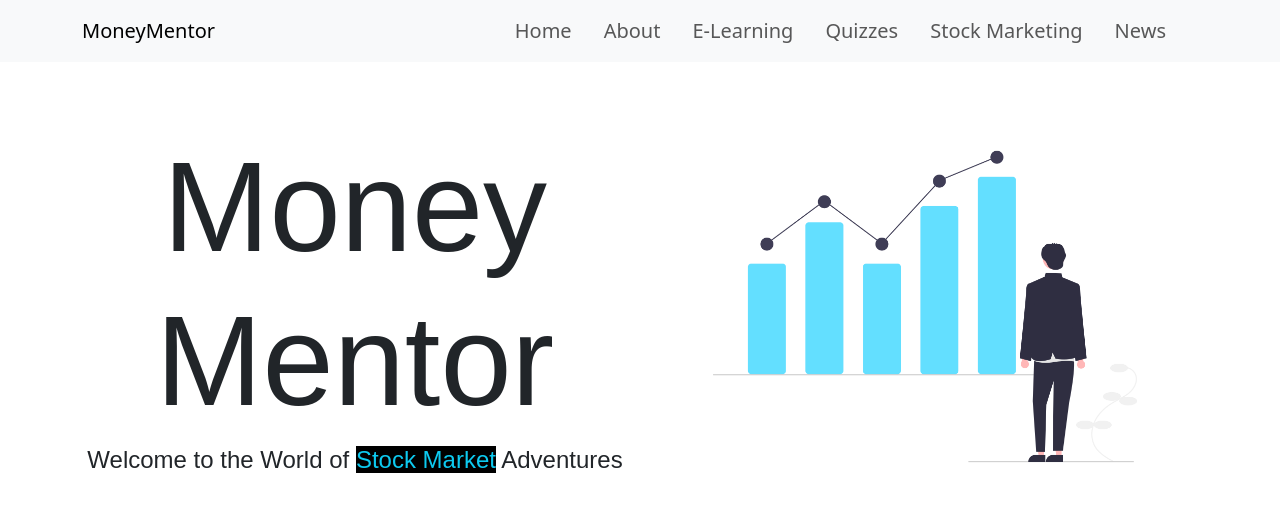
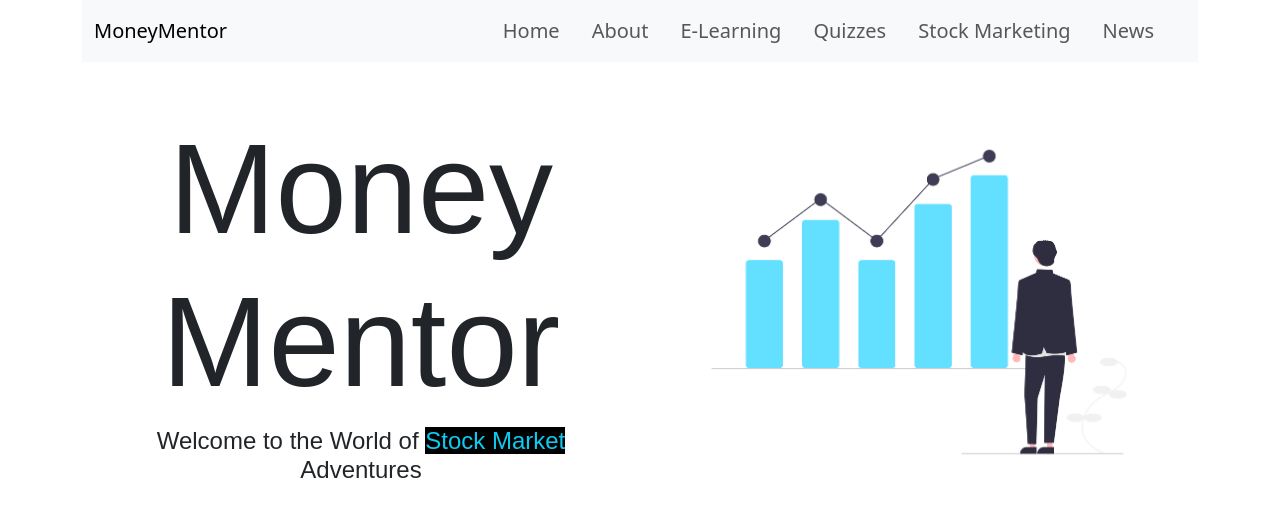
Before and after one commit to Invest-learning-WWCodeHackathon/frontend, a React (Create React App) app: page / in a window 1280 px wide. Shown: the top 516 px of the page. Built offline with nearby package versions, Linux system fonts and the light colour scheme; a web font is replaced by a local one.

Commit message:
added quizzes.js boiler plate

```diff
--- a/src/App.js
+++ b/src/App.js
@@ -1,14 +1,14 @@
 
 import './App.css';
-import Header from './components/Header';
-import Hero from './components/Hero';
+import Home from './components/Home';
+import Quizzes from './components/Quizzes';
 
 function App() {
 
   return (
     <div className="App">
-      <Header/>
-      <Hero/>
+      <Home/>
+      <Quizzes/>
     </div>
   );
 }
--- /dev/null
+++ b/src/components/Home.js
@@ -0,0 +1,19 @@
+import { Container } from 'react-bootstrap';
+
+import Header from './Header';
+import Hero from './Hero';
+
+function Home() {
+
+    return (
+        <div className="">
+            <Container>
+                <Header />
+                <Hero />
+            </Container>
+
+        </div>
+    );
+}
+
+export default Home;
--- /dev/null
+++ b/src/components/Quizzes.js
@@ -0,0 +1,13 @@
+import React from "react";
+import { Container } from 'react-bootstrap';
+
+
+const Quizzes = () =>{
+    return(
+        <Container>
+
+        </Container>
+    )
+}
+
+export default Quizzes;
```
Also changed, not shown: 1 other file (tests, documents, lock files or other folders).
